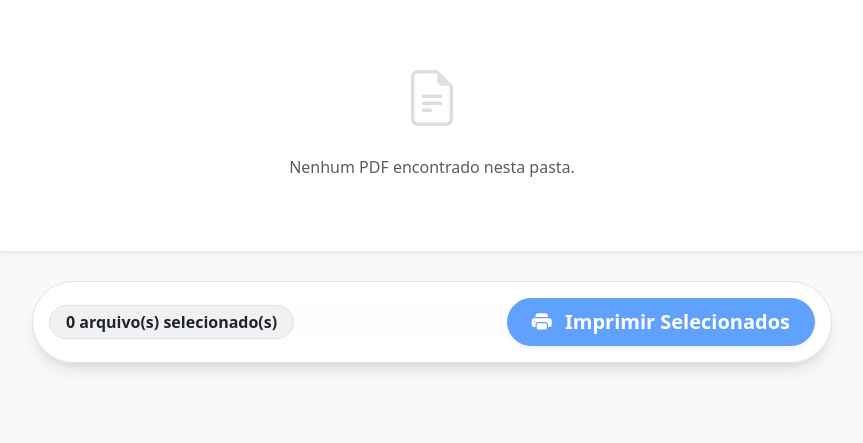
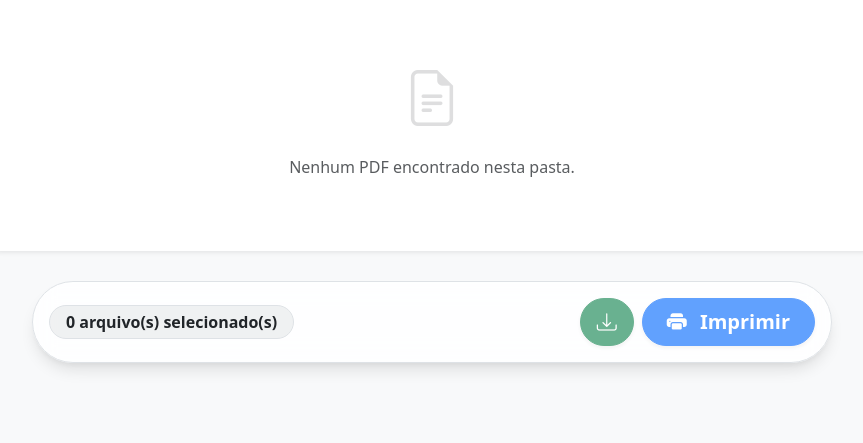
Before and after one commit to christopherfifo/imprapdf, a PHP site: page / in a window 1280 px wide. Shown: the part 413-856 px from the top of the page, without its empty margins (208-1071 px from the left). Run offline with PHP 8.4, Linux system fonts and the light colour scheme; data that the repository does not hold is empty; some libraries are stand-ins or nearby versions.

Commit message:
feat: add button of download

```diff
--- a/assets/js/app.js
+++ b/assets/js/app.js
@@ -15,6 +15,8 @@ document.addEventListener('DOMContentLoaded', () => {
     const selectedCountDisplay = document.getElementById('selectedCountDisplay');
     const printBtn = document.getElementById('printBtn');
     const printBtnText = document.getElementById('printBtnText');
+    const unselectAllBtn = document.getElementById('unselectAllBtn');
+    const downloadSelectedBtn = document.getElementById('downloadSelectedBtn');
 
     // Tabs
     const tabButtons = document.querySelectorAll('button[data-bs-toggle="tab"]');
@@ -92,6 +94,9 @@ document.addEventListener('DOMContentLoaded', () => {
                         </label>
                     </div>
                     <div class="d-flex align-items-center gap-2 ms-3 bg-light p-2 rounded">
+                        <button class="btn btn-sm btn-outline-success download-single-btn" data-path="${file.fullPath}" title="Baixar este arquivo">
+                            <i class="bi bi-download"></i>
+                        </button>
                         <label class="form-label m-0 text-uppercase text-secondary" style="font-size: 0.70rem; font-weight: 700; letter-spacing: 0.5px;">Cópias</label>
                         <input type="number" min="1" max="50" class="form-control form-control-sm text-center copy-input fw-bold" data-path="${file.fullPath}" value="${qty}" style="width: 60px;">
                     </div>
@@ -118,6 +123,13 @@ document.addEventListener('DOMContentLoaded', () => {
                     copies[path] = val;
                 });
             });
+
+            document.querySelectorAll('.download-single-btn').forEach(btn => {
+                btn.addEventListener('click', (e) => {
+                    const path = e.currentTarget.dataset.path;
+                    downloadSingleFile(path);
+                });
+            });
         }
     }
 
@@ -125,6 +137,32 @@ document.addEventListener('DOMContentLoaded', () => {
         const count = Object.values(selected).filter(Boolean).length;
         selectedCountDisplay.textContent = `${count} arquivo(s) selecionado(s)`;
         printBtn.disabled = isPrinting || count === 0;
+        downloadSelectedBtn.disabled = isPrinting || count === 0;
+        unselectAllBtn.style.display = count > 0 ? 'inline-block' : 'none';
+    }
+
+    unselectAllBtn.addEventListener('click', () => {
+        selected = {};
+        updateSelectedCount();
+        renderList();
+    });
+
+    downloadSelectedBtn.addEventListener('click', () => {
+        const selectedFiles = files.filter(f => selected[f.fullPath]);
+        if (selectedFiles.length === 0) return alert('Selecione pelo menos um PDF.');
+
+        selectedFiles.forEach(file => {
+            downloadSingleFile(file.fullPath);
+        });
+    });
+
+    function downloadSingleFile(path) {
+        const link = document.createElement('a');
+        link.href = `api.php?action=file&path=${encodeURIComponent(path)}`;
+        link.download = path.split(/[\/\\]/).pop() || 'arquivo.pdf';
+        document.body.appendChild(link);
+        link.click();
+        document.body.removeChild(link);
     }
 
     async function handlePrint() {
@@ -174,7 +212,7 @@ document.addEventListener('DOMContentLoaded', () => {
 
                     isPrinting = false;
                     updateSelectedCount();
-                    printBtnText.textContent = 'Imprimir Selecionados';
+                    printBtnText.textContent = 'Imprimir';
                 }, 500); // pequeno delay para garantir renderização no iframe
             };
         } catch (error) {
@@ -182,7 +220,7 @@ document.addEventListener('DOMContentLoaded', () => {
             console.error(error);
             isPrinting = false;
             updateSelectedCount();
-            printBtnText.textContent = 'Imprimir Selecionados';
+            printBtnText.textContent = 'Imprimir';
         }
     }
 
--- a/index.php
+++ b/index.php
@@ -87,14 +87,22 @@
         </div>
     </div>
 
-    <!-- Barra de Impressão -->
-    <div class="border rounded-pill p-3 d-flex flex-row justify-content-between align-items-center" id="printBar">
-        <span class="badge bg-secondary bg-opacity-10 text-dark fs-6 px-3 py-2 border rounded-pill" id="selectedCountDisplay">
-            0 arquivo(s) selecionado(s)
-        </span>
-        <button class="btn btn-primary btn-lg fw-bold px-4 shadow-sm rounded-pill" id="printBtn" disabled>
-            <i class="bi bi-printer-fill me-2"></i> <span id="printBtnText">Imprimir Selecionados</span>
-        </button>
+    <!-- Barra de Ações -->
+    <div class="border rounded-pill p-3 d-flex flex-row justify-content-between align-items-center flex-wrap gap-2" id="printBar">
+        <div class="d-flex align-items-center gap-2">
+            <span class="badge bg-secondary bg-opacity-10 text-dark fs-6 px-3 py-2 border rounded-pill" id="selectedCountDisplay">
+                0 arquivo(s) selecionado(s)
+            </span>
+            <button class="btn btn-outline-secondary btn-sm rounded-pill" id="unselectAllBtn" style="display: none;">Desmarcar Todos</button>
+        </div>
+        <div class="d-flex align-items-center gap-2">
+            <button class="btn btn-success btn-lg fw-bold px-3 shadow-sm rounded-pill" id="downloadSelectedBtn" disabled title="Baixar Selecionados">
+                <i class="bi bi-download"></i>
+            </button>
+            <button class="btn btn-primary btn-lg fw-bold px-4 shadow-sm rounded-pill" id="printBtn" disabled>
+                <i class="bi bi-printer-fill me-2"></i> <span id="printBtnText">Imprimir</span>
+            </button>
+        </div>
     </div>
 
     <iframe id="printFrame" class="d-none"></iframe>
```
